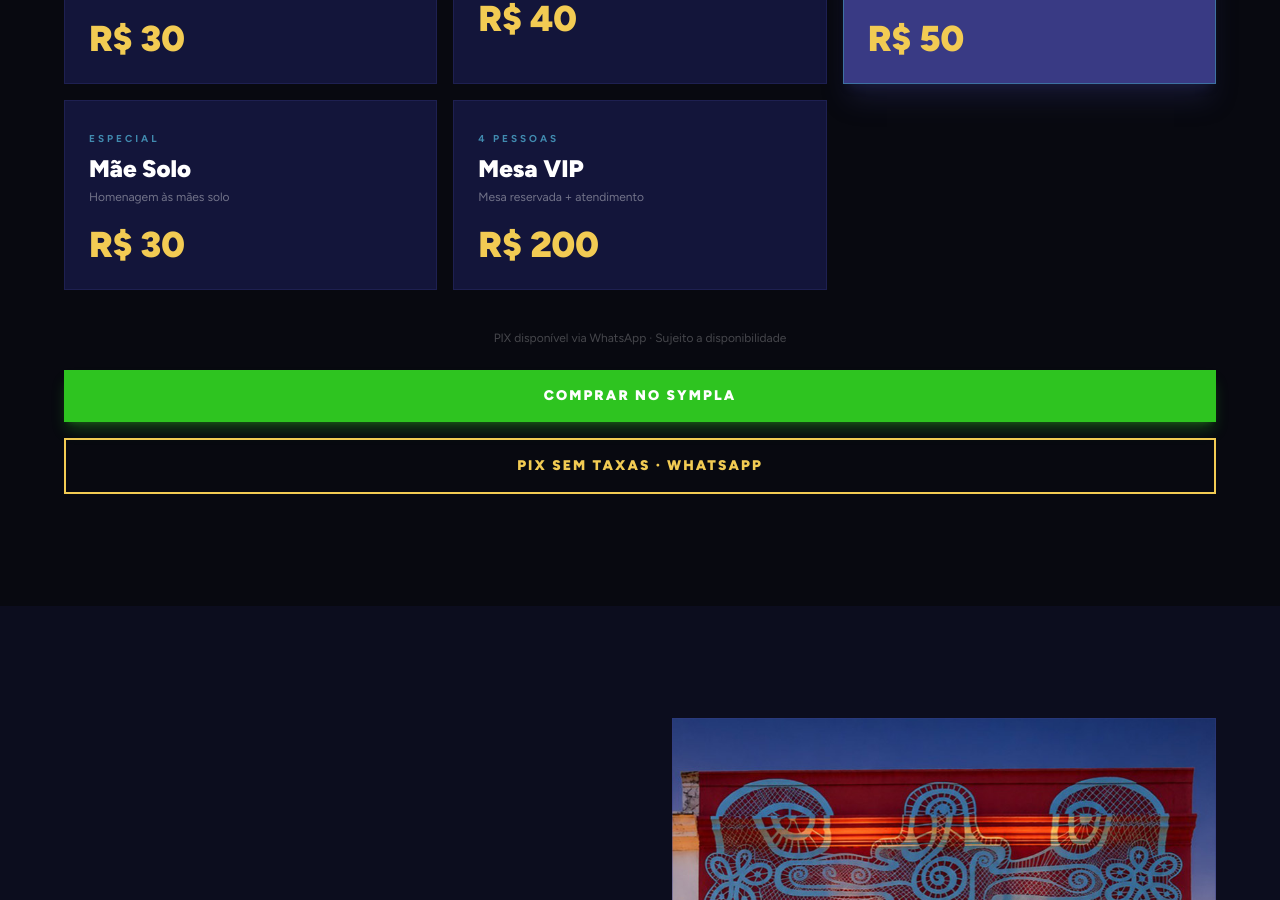
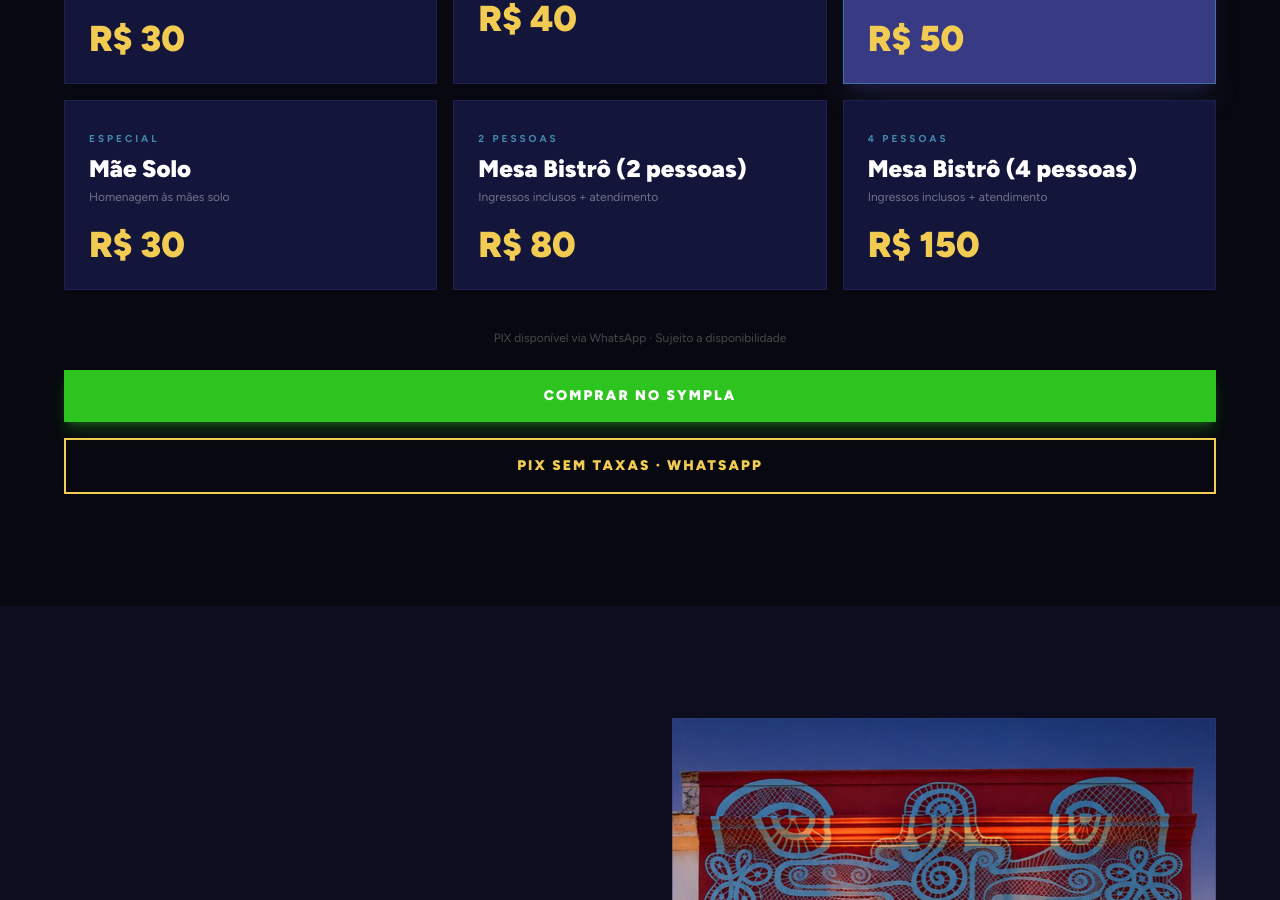
Before and after one commit to ericklevay/borapradale, a React (Vite) app: page / in a window 1280 px wide. Shown: the part 4440-5340 px from the top of the page. Built offline with nearby package versions, Linux system fonts and the light colour scheme.

Commit message:
feat: atualiza lotes de ingressos com mesas bistro de 2 e 4 pessoas

```diff
--- a/src/app/App.tsx
+++ b/src/app/App.tsx
@@ -614,10 +614,17 @@ function Tickets() {
       featured: false,
     },
     {
+      batch: "2 PESSOAS",
+      name: "Mesa Bistrô (2 pessoas)",
+      note: "Ingressos inclusos + atendimento",
+      price: "R$ 80",
+      featured: false,
+    },
+    {
       batch: "4 PESSOAS",
-      name: "Mesa VIP",
-      note: "Mesa reservada + atendimento",
-      price: "R$ 200",
+      name: "Mesa Bistrô (4 pessoas)",
+      note: "Ingressos inclusos + atendimento",
+      price: "R$ 150",
       featured: false,
     },
   ];
```
